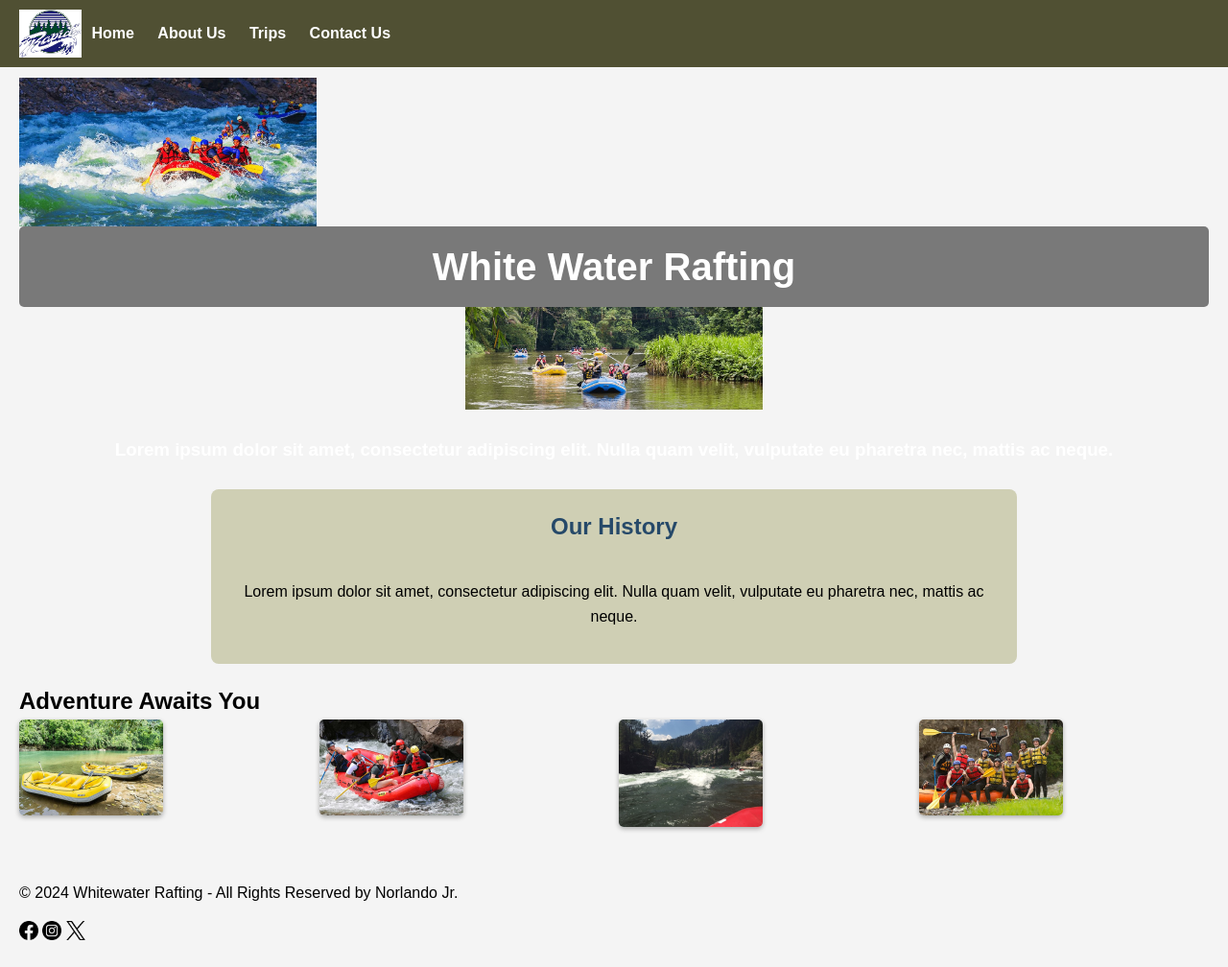
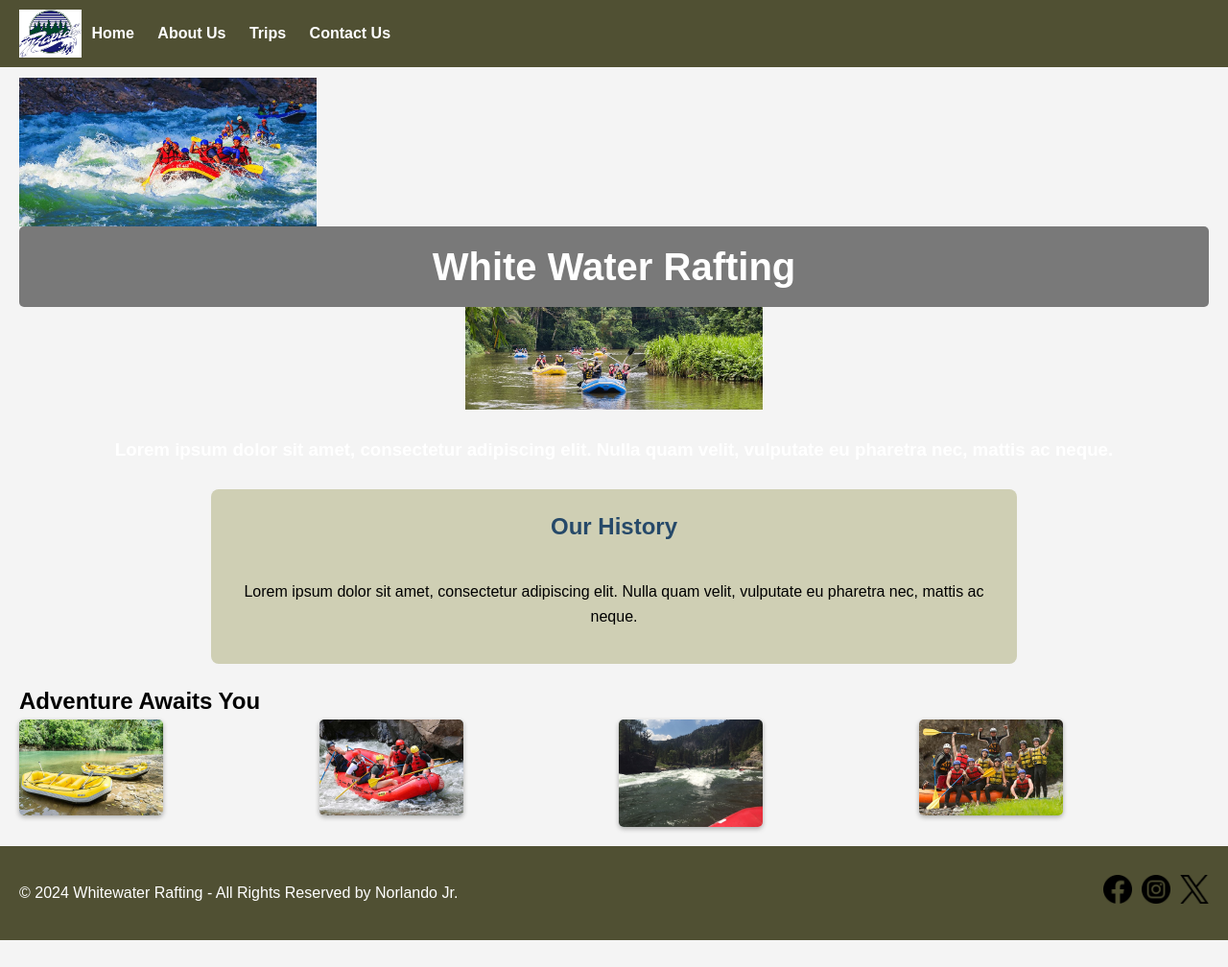
Before and after one commit to NorlandoJunior/wdd, a plain HTML site: page wwr/index.html in a window 1280 px wide. Shown: the whole page at 96% size. After the commit the page ends 980 px from the top, so only its background shows below. Drawn offline with Linux system fonts and the light colour scheme; a web font is replaced by a local one.

Commit message:
Update styles.css

```diff
--- a/wwr/styles/styles.css
+++ b/wwr/styles/styles.css
@@ -118,14 +118,25 @@ main {
 
 /* Footer */
 footer {
-    padding:20px;
+    text-align: left; /* Alinha o texto do copyright à esquerda */
+    padding: 20px;
+    background-color: var(--dark-green); /* Cor do background restaurada */
+    color: white;
+    display: flex; /* Usar Flexbox para organizar elementos */
+    justify-content: space-between; /* Divide o espaço entre os itens */
+    align-items: center; /* Centraliza verticalmente os itens */
 }
 
-footer .social-icons img {
-    width: 20px;
-    height: 20px;
+footer .social-icons {
+    display: flex;
+    gap: 10px;
+}
+
+footer .social-icons a img {
+    width: 30px;
+    height: 30px;
     object-fit: contain;
-    transition: transform 0.3s ease, opacity 0.3s;
+    transition: opacity 0.3s, transform 0.3s;
 }
 
 footer .social-icons a:hover img {
```
